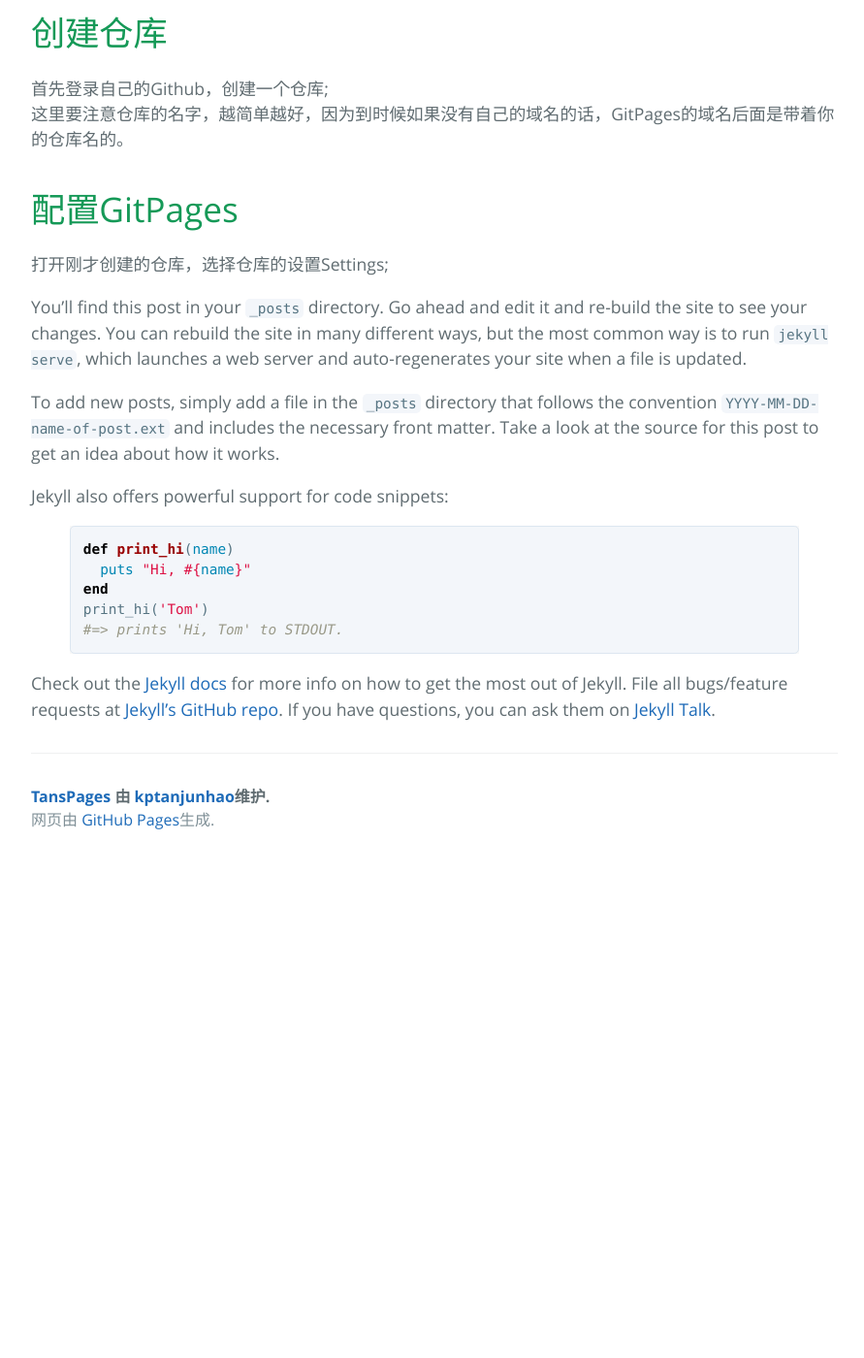
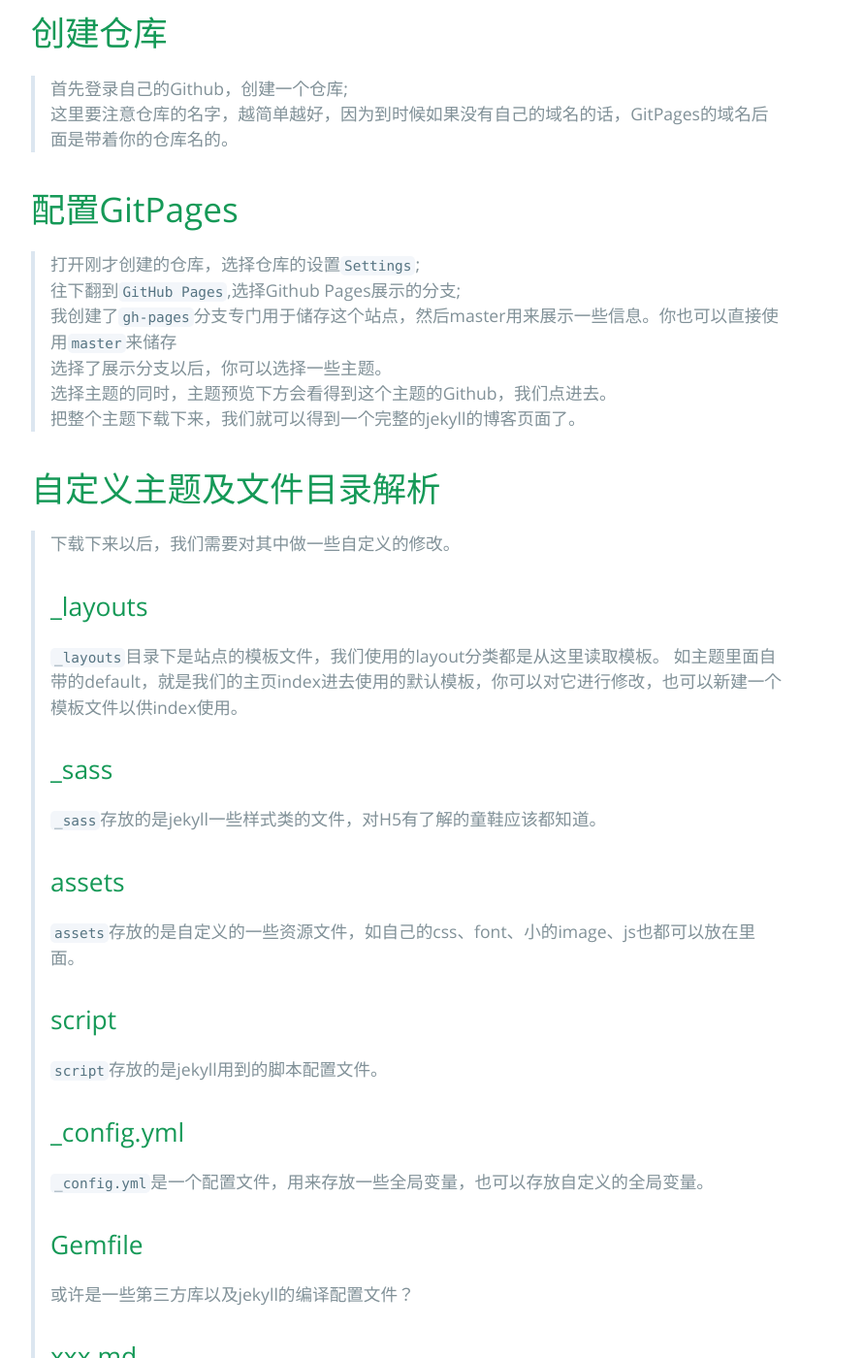
Before and after one commit to kptanjunhao/TansPages, a Jekyll site: the page built from _posts/2017-09-10-记一记如何从0搭建这个GitPages.markdown, in a window 1280 px wide and 1400 px high, scrolled down 613 px. Shown: the whole window at 97% size, without its empty margins (192-1083 px from the left). Built offline with Jekyll 4.4.1, drawn with Linux system fonts in a browser that asks for light colours; before the commit the page ends 1502 px from its top, so only the background shows below that; some of the changed text lies outside the part shown.

Commit message:
update post

````diff
--- a/_posts/2017-09-10-记一记如何从0搭建这个GitPages.markdown
+++ b/_posts/2017-09-10-记一记如何从0搭建这个GitPages.markdown
@@ -16,30 +16,81 @@ welcome("Tan");
 
 # 创建仓库
 
-首先登录自己的Github，创建一个仓库;
+>首先登录自己的Github，创建一个仓库;
 这里要注意仓库的名字，越简单越好，因为到时候如果没有自己的域名的话，GitPages的域名后面是带着你的仓库名的。
 
 # 配置GitPages
 
-打开刚才创建的仓库，选择仓库的设置Settings;
+>打开刚才创建的仓库，选择仓库的设置`Settings`;
+往下翻到`GitHub Pages`,选择Github Pages展示的分支;
+我创建了`gh-pages`分支专门用于储存这个站点，然后master用来展示一些信息。你也可以直接使用`master`来储存
+选择了展示分支以后，你可以选择一些主题。
+选择主题的同时，主题预览下方会看得到这个主题的Github，我们点进去。
+把整个主题下载下来，我们就可以得到一个完整的jekyll的博客页面了。
 
+# 自定义主题及文件目录解析
 
-You’ll find this post in your `_posts` directory. Go ahead and edit it and re-build the site to see your changes. You can rebuild the site in many different ways, but the most common way is to run `jekyll serve`, which launches a web server and auto-regenerates your site when a file is updated.
+>下载下来以后，我们需要对其中做一些自定义的修改。
+## _layouts
+>`_layouts`目录下是站点的模板文件，我们使用的layout分类都是从这里读取模板。  如主题里面自带的default，就是我们的主页index进去使用的默认模板，你可以对它进行修改，也可以新建一个模板文件以供index使用。
+## _sass
+>`_sass`存放的是jekyll一些样式类的文件，对H5有了解的童鞋应该都知道。
+## assets
+>`assets`存放的是自定义的一些资源文件，如自己的css、font、小的image、js也都可以放在里面。
+## script
+>`script`存放的是jekyll用到的脚本配置文件。
+## _config.yml
+>`_config.yml`是一个配置文件，用来存放一些全局变量，也可以存放自定义的全局变量。
+## Gemfile
+>或许是一些第三方库以及jekyll的编译配置文件？
+## xxx.md
+>这些md文件，都会自动生成一个页面，包括如果以后写博客的文章的markdown文件，也是会生成一个静态页面的。
+>如果不指定分类，生成的页面就会在根目录下，如果指定了分类，生成的页面就会在分类的目录下。
 
-To add new posts, simply add a file in the `_posts` directory that follows the convention `YYYY-MM-DD-name-of-post.ext` and includes the necessary front matter. Take a look at the source for this post to get an idea about how it works.
+# 博客列表
 
-Jekyll also offers powerful support for code snippets:
+>如果我们只要简要的展示一些信息，以上模板是足够的。
+但是如果我们想要写博文，那么还是不够的。
+## 存放文章
+>我们需要添加一个`_post`的目录，与`_layouts`平级。
+`_post`目录中存放的都是这些以`YYYY-MM-DD-文章标题.后缀`来命名的文件，如文字所示，文章标题就是你写的每一篇博文的标题，都要在文件名上体现，因为到时候文章列表展示的就是这个名字。后缀就是书写的格式，例如我使用的是markdown，那么就用`.markdown`作为后缀。
+## 创建文章模板
+>前面我们也讲到，模板都是通过使用layout里面的模板来渲染的，那么我们也需要在`_layout`下创建一个post模板，具体可以参照default的模板来修改
+## 创建文章列表模板
+>我们已经做好了储存以及书写文章的准备，那么我们需要做一个列表来展示给访客来观看，我们一共有哪些文章。我们可以通过
+<% highlight ruby %>
+```<ul>
+{% for post in site.posts %}
+<li>
+<a href="/{{ site.github.repository_name | append: post.url }}">{{ post.title }}</a>
+</li>
+{% endfor %}
+</ul>
+```
+<% endhighlight %>
+来获取文章列表并且展示出可点击标签。同样，文章列表的模板的名字你可以自行命名，只要新建一个`my_posts.md`，layout使用你的模板就可以了。只要在主页添加一个跳转，就可以跳转到文章列表了。
+# 更新到Github
+>修改完成以后，我们需要上传到Github的分支中。其实这里的顺序我都记得不太清楚，有错的大伙百度百度就OK。大概也就是这些步骤。建议使用另外一个文件夹进行git操作。
+>首先初始化仓库
+>```git init```
+>然后指定你的仓库地址
+>```git remote add origin 你的github仓库地址```
+>pull一下拉一下仓库的东西
+>```git pull```
+>查看你的远程分支
+>```git branch -a```
+>然后切换到你的分支(如果是master不用这一步)
+>```git checkout 分支名 origin/分支名```
+>然后把刚才修改的文件，如果不在这个目录的全部拉进来这个目录
+>然后Git添加文件
+>```git add .```
+>然后添加提交信息
+>```git commit -m "这里填写你的commit信息"```
+>最后推送上去
+>```git push```
+然后就可以愉快的登录你的Gayhub看一下你的主页是否完成了
 
-{% highlight ruby %}
-def print_hi(name)
-  puts "Hi, #{name}"
-end
-print_hi('Tom')
-#=> prints 'Hi, Tom' to STDOUT.
-{% endhighlight %}
-
-Check out the [Jekyll docs][jekyll-docs] for more info on how to get the most out of Jekyll. File all bugs/feature requests at [Jekyll’s GitHub repo][jekyll-gh]. If you have questions, you can ask them on [Jekyll Talk][jekyll-talk].
+制作的过程中，我们可以参考一下[Jekyll中文文档][jekyllcn-docs]，里面有挺详细的说明。如果英文比较好的同学可以直接参考[Jekyll docs][jekyll-docs]
 
 [jekyll-docs]: https://jekyllrb.com/docs/home
-[jekyll-gh]:   https://github.com/jekyll/jekyll
-[jekyll-talk]: https://talk.jekyllrb.com/
+[jekyllcn-docs]: http://jekyll.com.cn/
````
